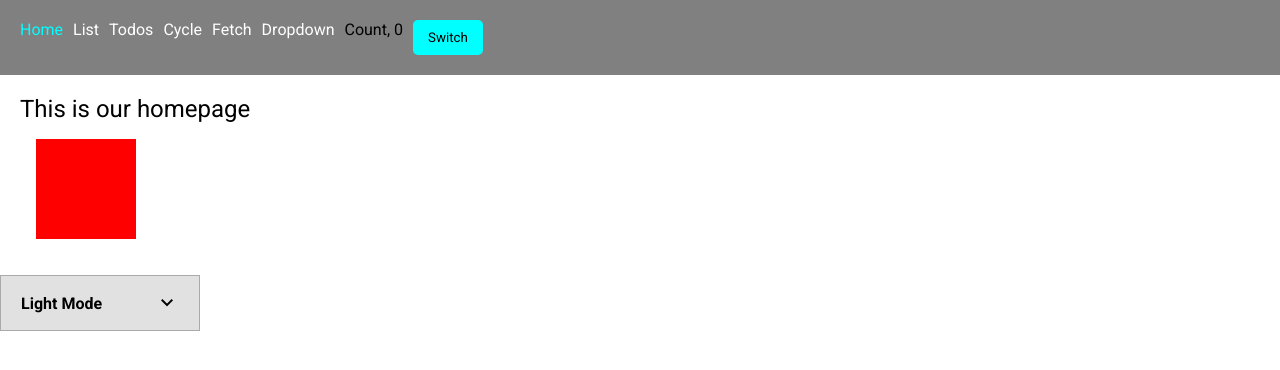
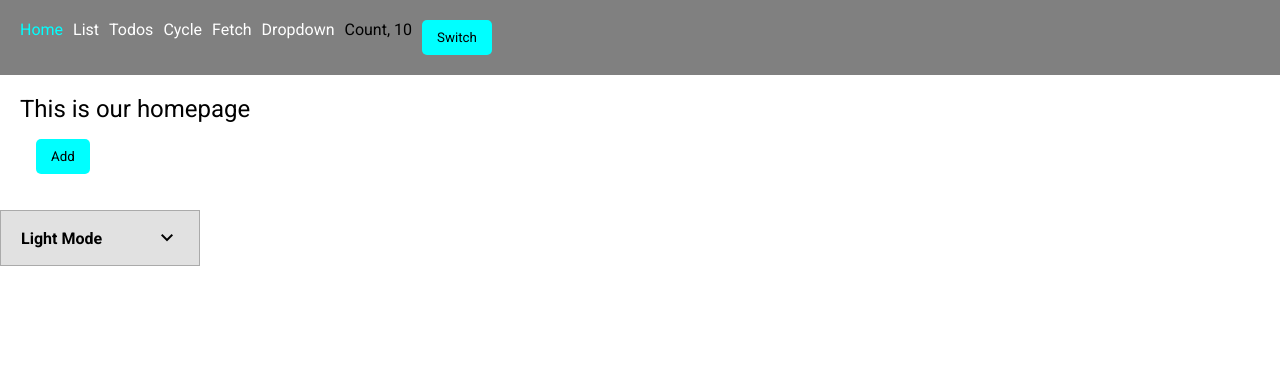
Before and after one commit to zadahead/IAI-React-6-2025, a React (Vite) app: page / in a window 1280 px wide. Shown: the top 370 px of the page. Built offline with nearby package versions, Linux system fonts and the light colour scheme.

Commit message:
counter slice

```diff
--- a/src/App.jsx
+++ b/src/App.jsx
@@ -14,11 +14,14 @@ import { ColorSwitcherContext } from "./context/colorSwitcherContext";
 import { Btn } from "./UIKit/Elements/btn/Btn";
 import { ThemeContext } from "./context/themeContext";
 import { ThemSwitcher } from "./components/themSwitcher/ThemSwitcher";
+import { useSelector } from "react-redux";
 
 export const App = () => {
-    const { count } = useContext(CounterContext);
     const { handleSwitch } = useContext(ColorSwitcherContext);
     const { mode } = useContext(ThemeContext);
+
+    const count = useSelector((state) => state.counter.value);
+    console.log(count);
 
     return (
         <div className={`app ${mode}`}>
--- /dev/null
+++ b/src/components/counterRedux/CounterRedux.jsx
@@ -0,0 +1,17 @@
+import { useDispatch } from "react-redux"
+import { Btn } from "../../UIKit/Elements/btn/Btn"
+import { handleAdd } from "../../store/slices/counterSlice";
+
+export const CounterRedux = () => {
+    const dispatch = useDispatch();
+
+    const handleCounterAdd = () => {
+        dispatch(handleAdd())
+    }
+
+    return (
+        <div>
+            <Btn onClick={handleCounterAdd}>Add</Btn>
+        </div>
+    )
+}
--- a/src/main.jsx
+++ b/src/main.jsx
@@ -6,13 +6,17 @@ import { BrowserRouter } from 'react-router-dom';
 import { CounterProvider } from './context/counterContext';
 import { ColorSwitcherProvider } from './context/colorSwitcherContext';
 import { ThemeProvider } from './context/themeContext';
+import { Provider } from 'react-redux';
+import { store } from './store/store';
 
 createRoot(document.getElementById('root')).render(
   <BrowserRouter>
     <ThemeProvider>
       <CounterProvider>
         <ColorSwitcherProvider>
-          <App />
+          <Provider store={store}>
+            <App />
+          </Provider>
         </ColorSwitcherProvider>
       </CounterProvider>
     </ThemeProvider>
--- a/src/pages/home/Home.jsx
+++ b/src/pages/home/Home.jsx
@@ -5,6 +5,7 @@ import { Counter } from "../../components/counter/Counter";
 import { CounterAdd } from "../../components/counterContext/CounterAdd";
 import { CounterDisplay } from "../../components/counterContext/CounterDisplay";
 import { CounterHook } from "../../components/counterHook/CounterHook";
+import { CounterRedux } from "../../components/counterRedux/CounterRedux";
 import { LanguagePicker } from "../../components/languagePicker/LanguagePicker";
 import { WindowSize } from "../../components/windowSize/WindowSize";
 
@@ -16,7 +17,7 @@ export const Home = () => {
         <div>
             <h2>This is our homepage</h2>
             <div className="p-4">
-                <ColorSwitcherBox />
+                <CounterRedux />
             </div>
         </div>
     )
--- /dev/null
+++ b/src/store/slices/counterSlice.js
@@ -0,0 +1,26 @@
+import { createSlice } from "@reduxjs/toolkit";
+
+/*
+
+    const [count, setCount] = useState(0);
+
+    const handleAdd = () => {
+        setCount(count + 1)
+    }
+*/
+
+const counterSlice = createSlice({
+    name: "counter",
+    initialState: {
+        value: 10,
+    },
+    reducers: {
+        handleAdd: (state) => {
+            state.value += 1;
+        }
+    }
+})
+
+
+export const { handleAdd } = counterSlice.actions;
+export default counterSlice.reducer;
--- /dev/null
+++ b/src/store/store.js
@@ -0,0 +1,8 @@
+import { configureStore } from "@reduxjs/toolkit";
+import counterReducer from "./slices/counterSlice";
+
+export const store = configureStore({
+    reducer: {
+        counter: counterReducer
+    }
+})
```
